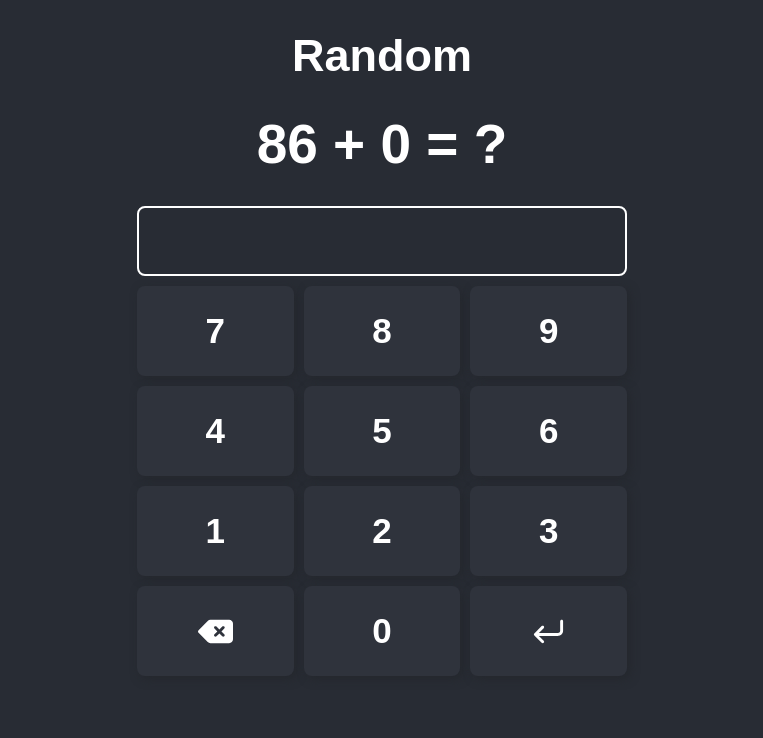
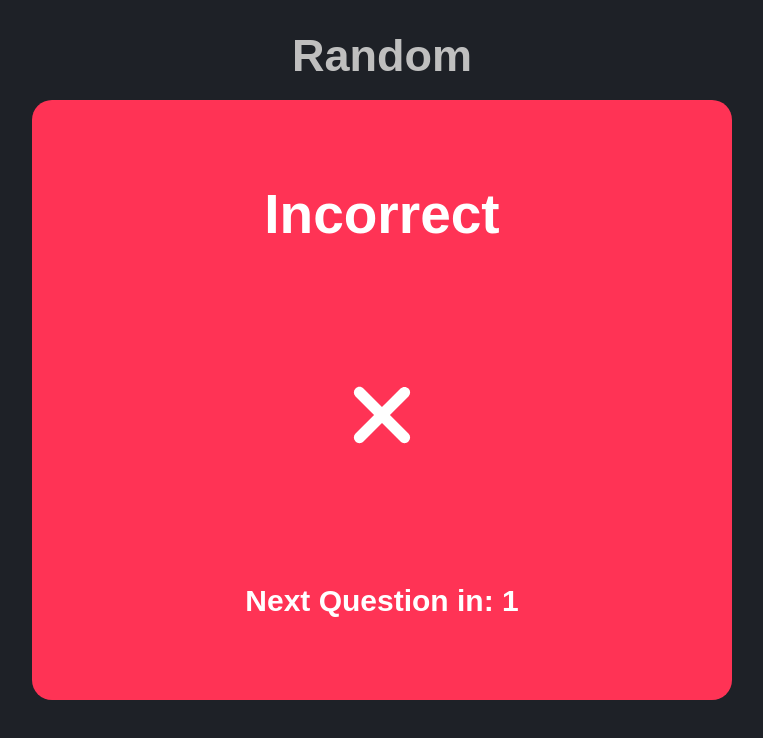
Before and after one commit to Ricardo-Santoyo/numbers, a React (Create React App) app: page /add/random in a window 1280 px wide. Both pictures are taken after a click on the element 806 px from the left and 631 px from the top of the page. Shown: the top 738 px of the page, without its empty margins (258-1021 px from the left). Built offline with nearby package versions, Linux system fonts and the light colour scheme; the HTML template or start-up script is replaced by a standard one.

Commit message:
added useTimer hook

```diff
--- a/src/components/Correct.js
+++ b/src/components/Correct.js
@@ -1,14 +1,16 @@
 import React from 'react';
+import useTimer from './useTimer';
 import { ReactComponent as CheckIcon } from '../icons/check.svg';
 
 function Correct() {
+  const counter = useTimer();
 
   return (
     <div className="ResultContainer">
       <div className="Correct">
         <span>Correct!</span>
         <CheckIcon />
-        <span className="Next">Next Question in: 3</span>
+        <span className="Next">Next Question in: {counter}</span>
       </div>
     </div>
   );
--- a/src/components/Incorrect.js
+++ b/src/components/Incorrect.js
@@ -1,14 +1,16 @@
 import React from 'react';
+import useTimer from './useTimer';
 import { ReactComponent as XIcon } from '../icons/xmark.svg';
 
 function Incorrect() {
+  const counter = useTimer();
 
   return (
     <div className="ResultContainer">
       <div className="Incorrect">
         <span>Incorrect</span>
         <XIcon />
-        <span className="Next">Next Question in: 3</span>
+        <span className="Next">Next Question in: {counter}</span>
       </div>
     </div>
   );
--- a/src/components/Random.js
+++ b/src/components/Random.js
@@ -22,7 +22,7 @@ function Random(props) {
     } else {
       setInput("Incorrect");
     }
-    setTimeout(nextQuestion, 2000);
+    setTimeout(nextQuestion, 3000);
   }
 
   return (
--- /dev/null
+++ b/src/components/useTimer.js
@@ -0,0 +1,14 @@
+import { useEffect, useState } from 'react';
+
+function useTimer() {
+  const [counter, setCounter] = useState(3);
+
+  useEffect(() => {
+    const timer = counter > 0 && setInterval(() => setCounter(counter - 1), 1000);
+    return () => clearInterval(timer);
+  })
+
+  return counter;
+}
+
+export default useTimer;
```
